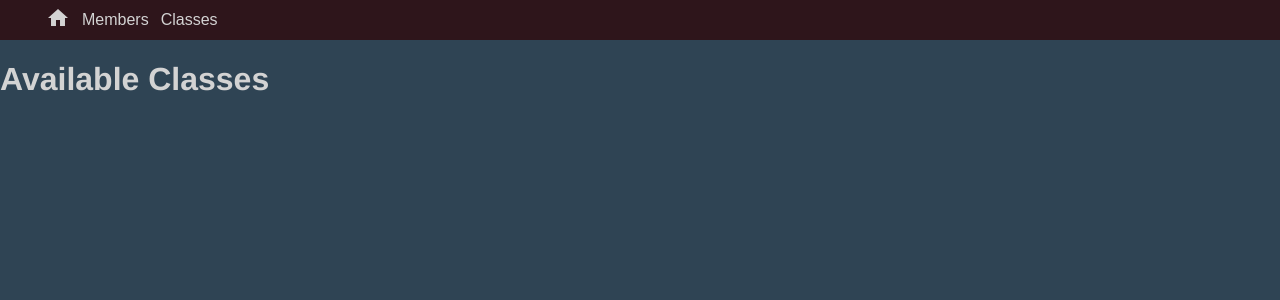
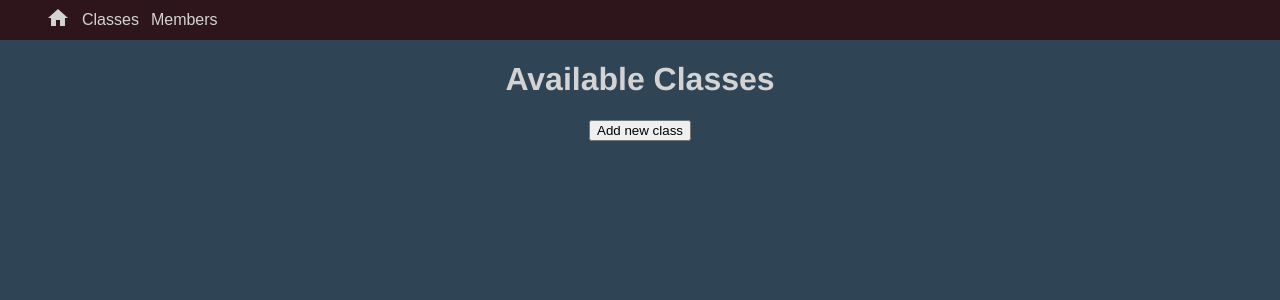
Before and after one commit to AnnaW86/gym_manager, a Flask app: page /class_types in a window 1280 px wide. Shown: the top 300 px of the page. Run offline with Flask 2, Linux system fonts and the light colour scheme; data that the repository does not hold is empty; some libraries are stand-ins or nearby versions.

Commit message:
added css to position items on index.html files

```diff
--- a/static/style.css
+++ b/static/style.css
@@ -55,3 +55,48 @@ a {
 .dropdown-content a:hover {background-color: #376E6F;}
 .dropdown:hover .dropdown-content {display: block}
 .dropdown:hover .dropbtn {background-color: #2E151B;}
+
+.container {
+    display: flex;
+    flex-wrap: wrap;
+    justify-content: center;
+    flex-direction: column;
+    align-items: center;
+    margin: 0px 20px;
+  }
+
+body > div > section {
+    display: flex;
+    flex-wrap: wrap;
+    justify-content: center;
+
+}
+
+body > div > section > a >section {
+    border: 2px solid #376E6F;
+    padding: 8px;
+    margin: 50px 25px 0px 25px;
+    /* height: 150px;
+    width: 150px; */
+}
+
+hr {
+    border: 0.5px solid #376E6F;
+  }
+
+  body > div > section > section > ul {
+      padding-left: 0px;
+  }
+
+.attendee_list {
+    display: inline;
+  }
+
+.attendee {
+    display: flex;
+    justify-content: space-between;
+  }
+
+.attendee button {
+    margin-right: 150px;
+  }
--- a/templates/base.html
+++ b/templates/base.html
@@ -19,20 +19,20 @@
                 </li>
                 <li>
                     <div class="dropdown">
-                        <button class="dropbtn"> Members</button>
+                        <button class="dropbtn"> Classes</button>
                         <div class="dropdown-content">
-                            <a href="/members">View all members</a>
-                            <a href="/members/new">Add new members</a>
+                            <a href="/class_types">View class types</a>
+                            <a href="/gym_classes">View all bookable classes</a>
+                            <a href="/class_types/new">Add new classes</a>
                         </div>
                     </div>
                 </li>
                 <li>
                     <div class="dropdown">
-                        <button class="dropbtn"> Classes</button>
+                        <button class="dropbtn"> Members</button>
                         <div class="dropdown-content">
-                            <a href="/class_types">View classes</a>
-                            <a href="/gym_classes">View all available classes</a>
-                            <a href="/class_types/new">Add new classes</a>
+                            <a href="/members">View all members</a>
+                            <a href="/members/new">Add new members</a>
                         </div>
                     </div>
                 </li>
@@ -42,11 +42,7 @@
     <div class="container">
         {% block content %}
         {% endblock %}
-      </div>
-      <div class="container">
-        {%block home%}
-        {% endblock %}
-      </div>
+    </div>
 
 </body>
 </html>
--- a/templates/class_types/index.html
+++ b/templates/class_types/index.html
@@ -4,15 +4,21 @@
 
 <h1>Available Classes</h1>
 
-<ul>
+<section>
     {% for class_type in class_types %}
-        <div>
-            <a href="/class_types/{{ class_type.id }}">{{ class_type.title }}</a>
+    <a href="/class_types/{{ class_type.id }}">
+        <section>
+            {{ class_type.title }}
             <hr>
-            <p>{{ class_type.intensity }}</p>
-            <p>{{ class_type.description }} </p>
-        </div>
+            <div>
+                <p>Intensity level: {{ class_type.intensity }}</p>
+                <p>{{ class_type.description }} </p>
+            </div>
+        </section>
+    </a>
     {% endfor %}
-</ul>
+</section>
+
+<a href="/class_types/new"><button>Add new class</button></a>
 
 {% endblock content %}
--- a/templates/index.html
+++ b/templates/index.html
@@ -1,5 +1,5 @@
 {% extends 'base.html' %}
 
-{% block home %}
+{% block content %}
 
-{% endblock home %}
+{% endblock content %}
```
Also changed, not shown: templates/gym_classes/index.html (+9 -9 lines), templates/gym_classes/show.html (+12 -6 lines), controllers/gym_classes_controller.py (line endings or trailing spaces).
